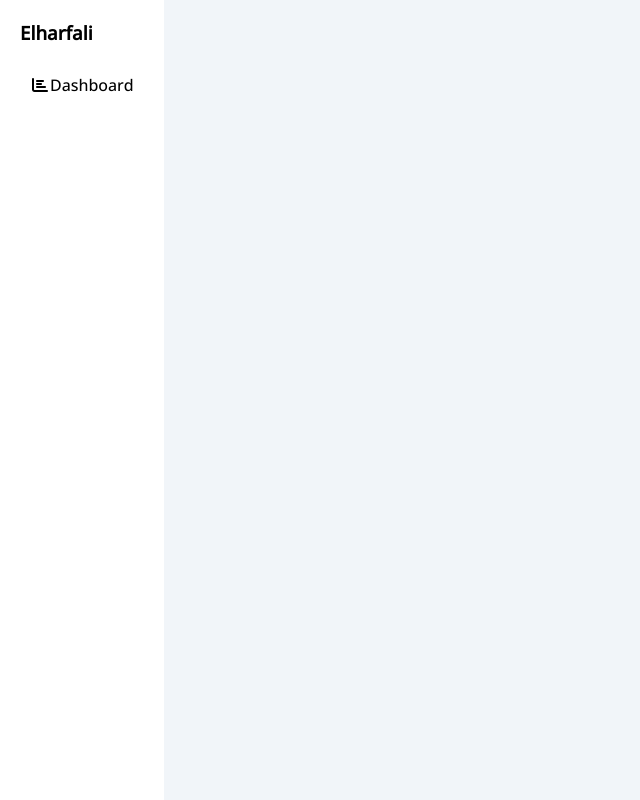
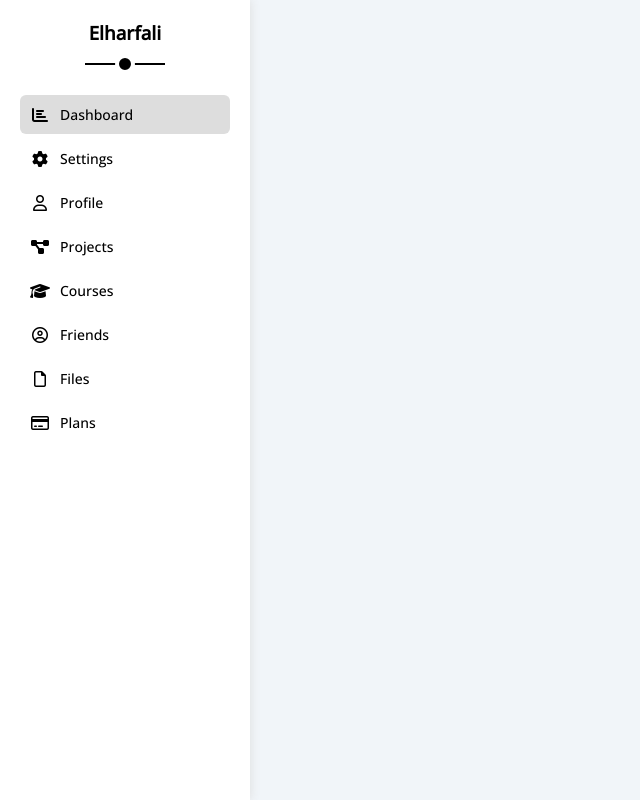
Before and after one commit to ELHARFALI/Dashboard, a plain HTML site: page index.html in a window 1280 px wide. Shown: the whole page, without its empty margins (0-640 px from the left). Drawn offline with nearby package versions, Linux system fonts and the light colour scheme.

Commit message:
Side bar part 2

```diff
--- a/css/framework.css
+++ b/css/framework.css
@@ -136,7 +136,7 @@
 /* End Position */
 
 /* Start Font */
-.txt.c {
+.txt-c {
     text-align: center;
 }
 
@@ -151,3 +151,8 @@
 }
 
 /* End Border */
+@media (max-width: 767px) {
+    .hide-mobile {
+        display: none;
+    }
+}
--- a/css/master.css
+++ b/css/master.css
@@ -24,5 +24,77 @@ ul {
 
 .page {
     background-color: #f1f5f9;
+    /* background-color: #ddd; */
     min-height: 100vh;
 }
+
+/* Start Sidebar */
+.sidebar {
+    width: 250px;
+    box-shadow: 0 0 10px #ddd;
+}
+
+.sidebar > h3 {
+    margin-bottom: 50px;
+}
+
+.sidebar > h3::before,
+.sidebar > h3::after {
+        content: '';
+        background-color: black;
+        position: absolute;
+        transform: translateX(-50%);
+        left: 50%;
+}
+
+.sidebar > h3::before {
+    width: 80px;
+    height: 2px;
+    bottom: -20px;
+}
+
+.sidebar > h3::after {
+    bottom: -29px;
+    width: 12px;
+    height: 12px;
+    border-radius: 50%;
+    border: 4px solid white;
+}
+
+.sidebar ul li a {
+    transition: 300ms;
+    margin-bottom: 5px;
+}
+
+.sidebar ul li a:hover,
+.sidebar ul li a.active {
+    background-color: #ddd;
+}
+
+.sidebar ul li a span {
+    font-size: 14px;
+    margin-left: 10px;
+}
+
+@media (max-width: 767px) {
+    .sidebar {
+        width: 58px;
+        padding: 8px 4px 8px 4px;
+    }
+
+    .sidebar > h3 {
+        font-size: 13px;
+        margin-bottom: 15px ;
+    }
+
+    .sidebar>h3::before,
+    .sidebar>h3::after {
+        display: none;
+    }
+
+    .sidebar ul li a span {
+        display: none;
+    }
+
+}
+/* End Sidebar */
--- a/index.html
+++ b/index.html
@@ -29,6 +29,76 @@
               <span>Dashboard</span>
             </a>
           </li>
+
+          <li>
+            <a
+              href="settings.html"
+              class="d-flex align-center fs-14 c-black rad-6 p-10"
+            >
+              <i class="fa-solid fa-gear fa-fw"></i>
+              <span>Settings</span>
+            </a>
+          </li>
+
+          <li>
+            <a
+              href="profile.html"
+              class="d-flex align-center fs-14 c-black rad-6 p-10"
+            >
+              <i class="fa-regular fa-user fa-fw"></i>
+              <span>Profile</span>
+            </a>
+          </li>
+
+          <li>
+            <a
+              href="projects.html"
+              class="d-flex align-center fs-14 c-black rad-6 p-10"
+            >
+              <i class="fa-solid fa-diagram-project fa-fw"></i>
+              <span>Projects</span>
+            </a>
+          </li>
+
+          <li>
+            <a
+              href="courses.html"
+              class="d-flex align-center fs-14 c-black rad-6 p-10"
+            >
+              <i class="fa-solid fa-graduation-cap fa-fw"></i>
+              <span>Courses</span>
+            </a>
+          </li>
+
+          <li>
+            <a
+              href="friends.html"
+              class="d-flex align-center fs-14 c-black rad-6 p-10"
+            >
+              <i class="fa-regular fa-circle-user fa-fw"></i>
+              <span>Friends</span>
+            </a>
+          </li>
+
+          <li>
+            <a
+              href="files.html"
+              class="d-flex align-center fs-14 c-black rad-6 p-10"
+            >
+              <i class="fa-regular fa-file fa-fw"></i>
+              <span>Files</span>
+            </a>
+          </li>
+
+          <li>
+            <a
+              href="plans.html"
+              class="d-flex align-center fs-14 c-black rad-6 p-10"
+            >
+              <i class="fa-regular fa-credit-card fa-fw"></i>
+              <span>Plans</span>
+            </a>
+          </li>
         </ul>
       </div>
       <div class="content"></div>
```
